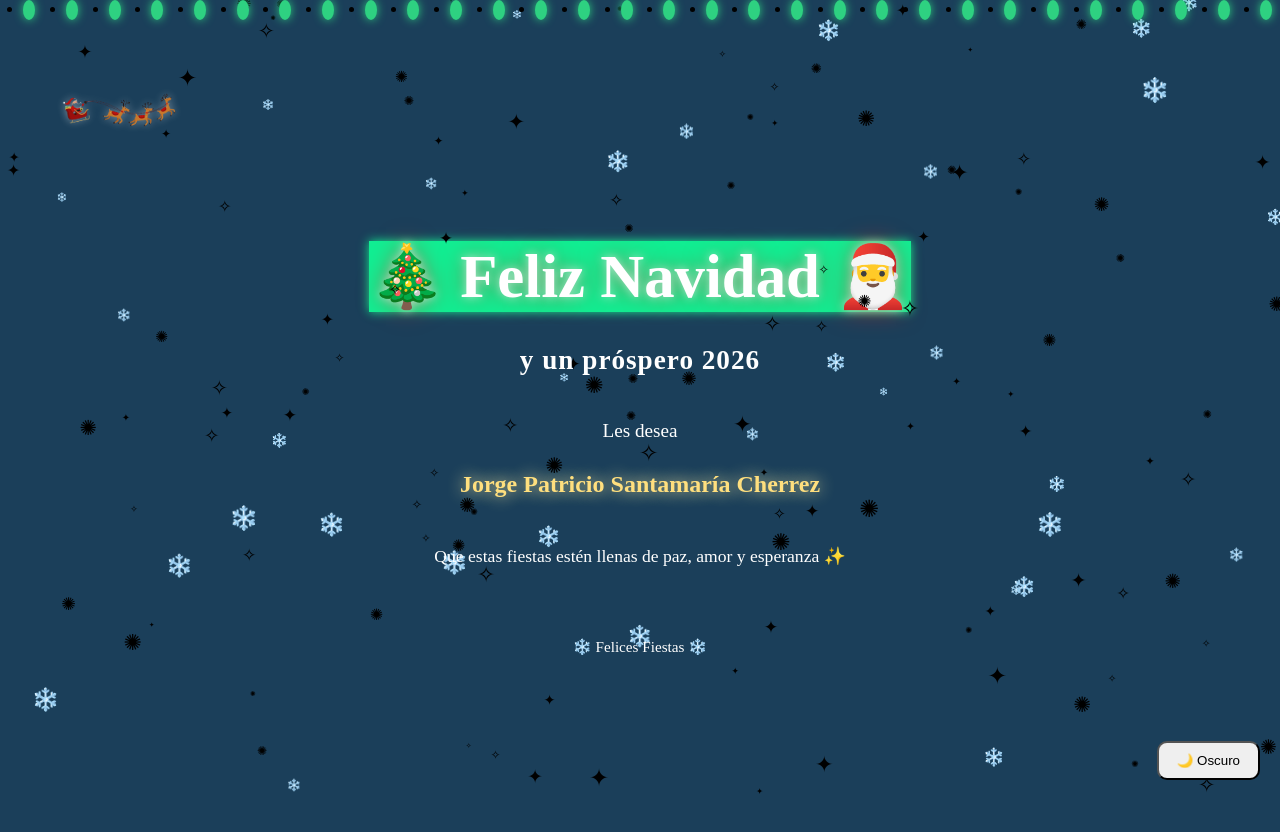
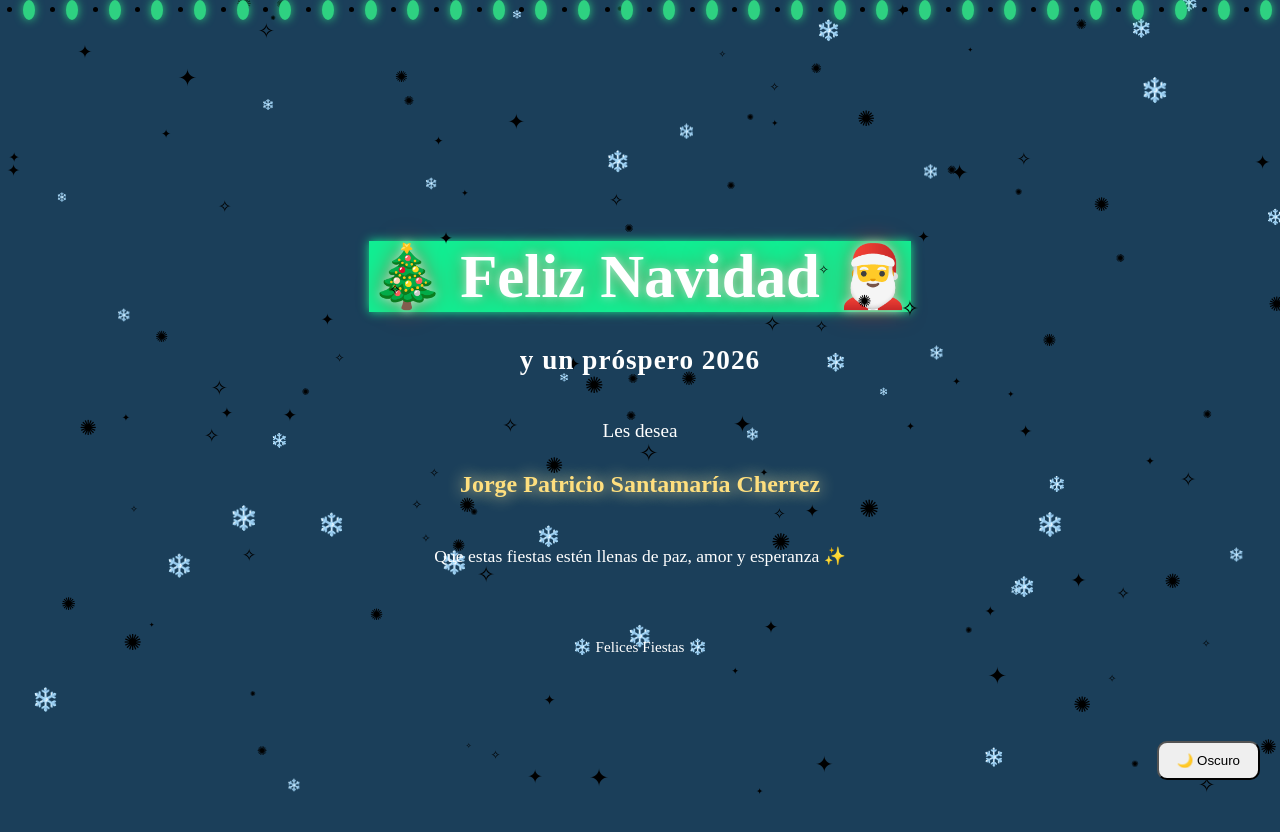
Before and after one commit to Patogol35/Navidad, a React (Vite) app: page / in a window 1280 px wide. Shown: the top 832 px of the page. Built offline with nearby package versions, Linux system fonts and the light colour scheme.

Commit message:
Update App.jsx

```diff
--- a/src/App.jsx
+++ b/src/App.jsx
@@ -3,7 +3,6 @@ import Home from "./pages/Home";
 import NewYear from "./pages/NewYear";
 import SnowCanvas from "./components/SnowCanvas";
 import Lights from "./components/Lights";
-import SantaFly from "./components/SantaFly";
 import ThemeButton from "./components/ThemeButton";
 import { ThemeProvider } from "./context/ThemeContext";
 
@@ -14,7 +13,6 @@ export default function App() {
 
         <SnowCanvas />
         <Lights />
-        <SantaFly />
         <ThemeButton />
 
         <Routes>
```
